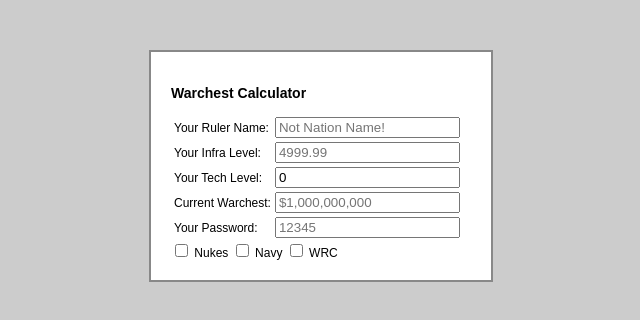
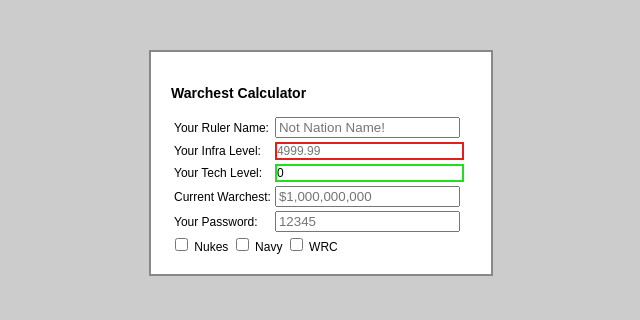
Before and after one commit to CoupDeKai/WarchestCalc, a plain HTML site: page index.html in a window 1280 px wide. Shown: the whole page, without its empty margins (319-959 px from the left). Drawn offline with Linux system fonts and the light colour scheme.

Commit message:
Update index.html

```diff
--- a/index.html
+++ b/index.html
@@ -7,6 +7,21 @@
 <style type="text/css">
 html { background: #ccc; font: 12px/14px Arial, Helvetica, sans-serif; }
 .container { width: 300px; margin: 50px auto; border: 2px solid #888; background: #fff; padding: 20px; }
+	input#tech, input#infra {
+        width: 100%;
+        font: inherit;
+        padding: 0px 0px;
+        border: 2px solid hsl(0, 76%, 50%);
+        outline: none;
+      }
+      /* Show red borders when filled, but invalid */
+      input:not(:placeholder-shown)#tech, input:not(:placeholder-shown)#infra {
+        border-color: hsl(0, 76%, 50%);;
+      }
+      /* Show green borders when valid */
+      input:valid#tech, input:valid#infra {
+        border-color: hsl(120, 76%, 50%);
+     }
 </style>
 
 <script>
@@ -176,11 +191,11 @@ function CalcWarchest(infra, warchestcurrent, rulername, password, tech = 0) {
   </tr>
   <tr>
     <td>Your Infra Level:</td>
-    <td><input type="text" class="inputInfra" id="infra" name="infra" placeholder="4999.99" required onkeyup="CalcWarchest(this.value, warchestcurrent.value, rulername.value, password.value, tech.value);"></td>
+    <td><input type="text" class="inputInfra" id="infra" name="infra" placeholder="4999.99" required pattern="[0-9,$]*[0-9,$]" onkeyup="CalcWarchest(this.value, warchestcurrent.value, rulername.value, password.value, tech.value);"></td>
   </tr>
   <tr>
     <td>Your Tech Level:</td>
-    <td><input type="text" class="inputTech" id="tech" name="tech" value="0" placeholder="3000" required onkeyup="CalcWarchest(infra.value, warchestcurrent.value, rulername.value, password.value, this.value);"></td>
+    <td><input type="text" class="inputTech" id="tech" name="tech" value="0" placeholder="3000" required pattern="[0-9,$]*[0-9,$]" onkeyup="CalcWarchest(infra.value, warchestcurrent.value, rulername.value, password.value, this.value);"></td>
   </tr>
   <tr>
     <td>Current Warchest:</td>
```
